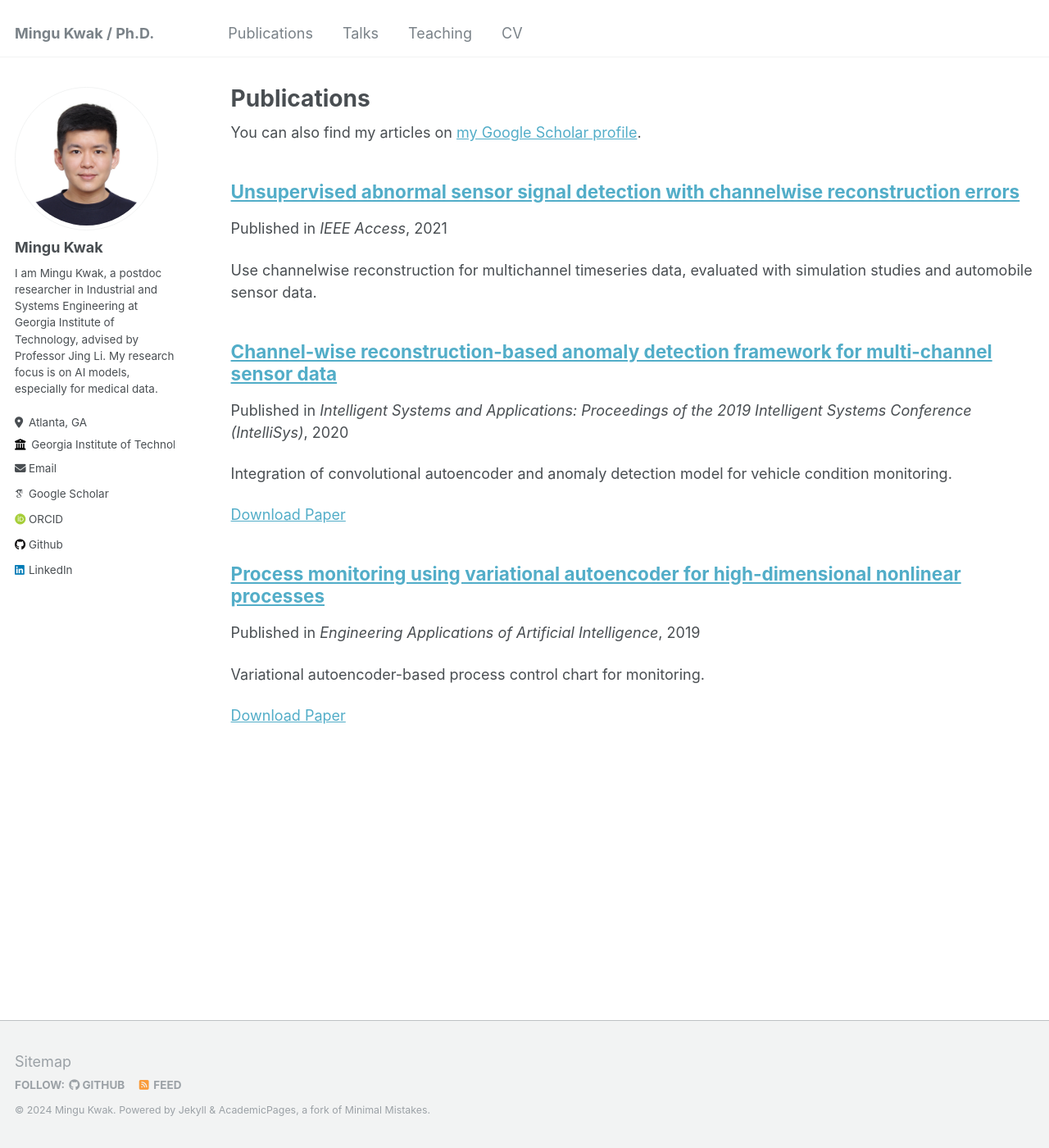
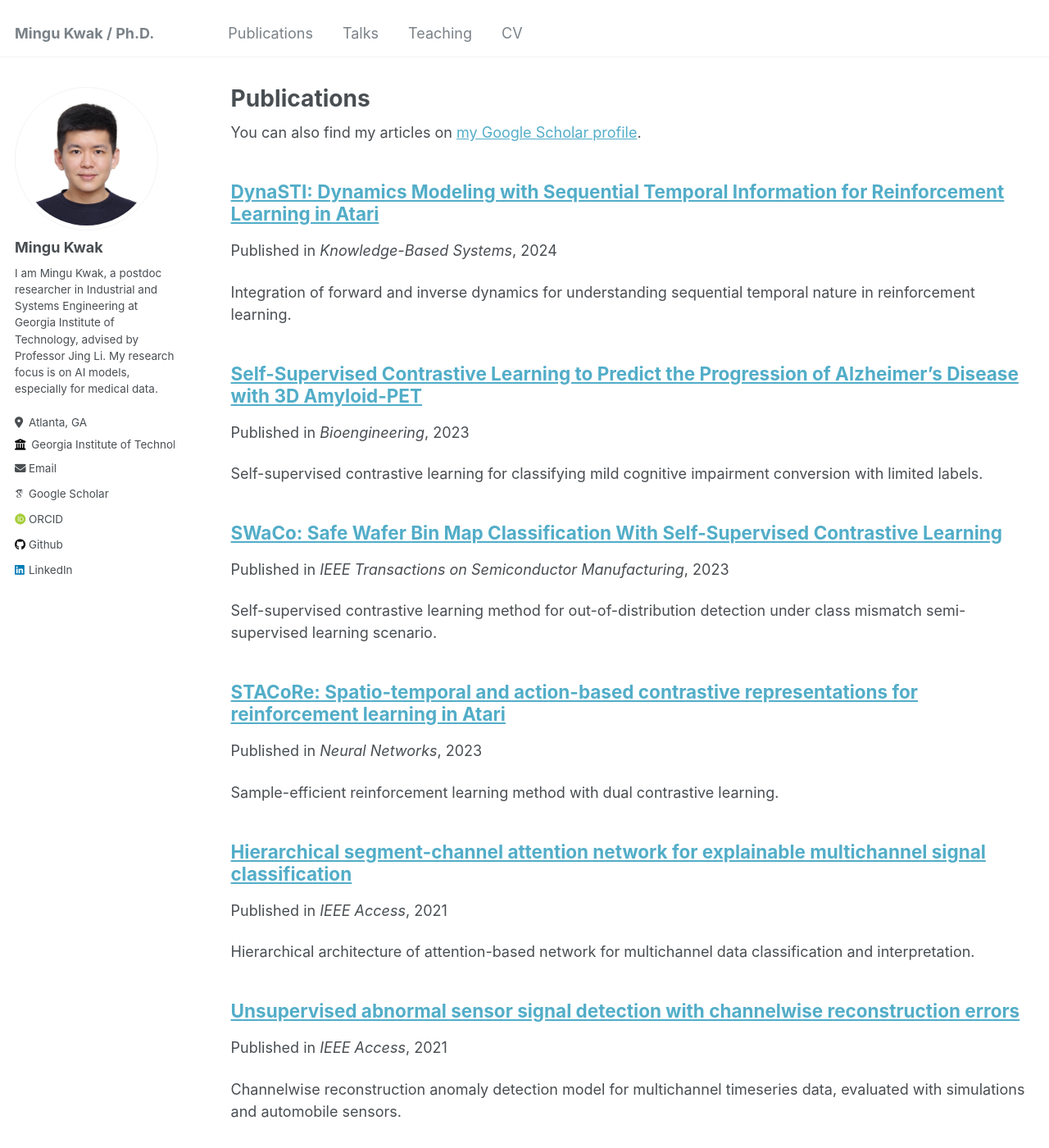
Before and after one commit to min9kwak/min9kwak.github.io, a Jekyll site: the page built from _pages/publications.md, in a window 1280 px wide and 1400 px high. Shown: the whole window at 82% size. Built offline with Jekyll 4.4.1, drawn with Linux system fonts in a browser that asks for light colours; some web fonts are replaced.

Commit message:
publications

```diff
--- a/_publications/2021-03-09-unsupervised-3.md
+++ b/_publications/2021-03-09-unsupervised-3.md
@@ -2,7 +2,7 @@
 title: "Unsupervised abnormal sensor signal detection with channelwise reconstruction errors"
 collection: publications
 permalink: /publication/2021-03-09-unsupervised-3
-excerpt: 'Use channelwise reconstruction for multichannel timeseries data, evaluated with simulation studies and automobile sensor data.'
+excerpt: 'Channelwise reconstruction anomaly detection model for multichannel timeseries data, evaluated with simulations and automobile sensors.'
 date: 2021-03-09
 venue: 'IEEE Access'
 ---
--- /dev/null
+++ b/_publications/2021-08-01-hierarchical-4.md
@@ -0,0 +1,21 @@
+---
+title: "Hierarchical segment-channel attention network for explainable multichannel signal classification"
+collection: publications
+permalink: /publication/2021-08-01-hierarchical-4
+excerpt: 'Hierarchical architecture of attention-based network for multichannel data classification and interpretation.'
+date: 2021-03-09
+venue: 'IEEE Access'
+---
+
+Multichannel signal data collected from multiple sensors are widely used to monitor the status of various mechanical systems.
+Recently, deep neural networks have been successfully applied to multichannel signal data analysis because of their capability to learn discriminative features with minimum feature engineering.
+However, the latest deep neural networks for multichannel signal analysis lack explainability, which is essential for post hoc analysis in various fields.
+In this study, we propose an explainable neural network for the multichannel signal classification task.
+The proposed method is equipped with two levels of attention mechanisms –at the segment and channel levels– encouraging the model to focus on important parts in discriminating the status of a system.
+The derived attention probabilities facilitate interpretation of network behavior and thus can support post hoc analysis.
+To demonstrate the practicality and applicability of the proposed method, we conducted experiments on both simulated and real-world automobile data.
+The results confirmed that the proposed method is capable of accurately classifying multichannel signals and correctly identifying the critical segments and channels.
+
+[Paper Link](https://www.sciencedirect.com/science/article/abs/pii/S002002552100267X)
+
+Recommended citation: Lee, J., Do, H., Kwak, M., Kahng, H., & Kim, S. B. (2021). Hierarchical segment-channel attention network for explainable multichannel signal classification. <i>Information Sciences, 567</i>, 312-331.
--- /dev/null
+++ b/_publications/2023-03-01-stacore-5.md
@@ -0,0 +1,25 @@
+---
+title: "STACoRe: Spatio-temporal and action-based contrastive representations for reinforcement learning in Atari"
+collection: publications
+permalink: /publication/2023-03-01-stacore-5
+excerpt: 'Sample-efficient reinforcement learning method with dual contrastive learning.'
+date: 2023-03-01
+venue: 'Neural Networks'
+---
+
+With the development of deep learning technology, deep reinforcement learning (DRL) has successfully built intelligent agents in sequential decision-making problems through interaction with image-based environments.
+However, learning from unlimited interaction is impractical and sample inefficient because training an agent requires many trial and error and numerous samples.
+One response to this problem is sample-efficient DRL, a research area that encourages learning effective state representations in limited interactions with image-based environments.
+Previous methods could effectively surpass human performance by training an RL agent using self-supervised learning and data augmentation to learn good state representations from a given interaction.
+However, most of the existing methods only consider similarity of image observations so that they are hard to capture semantic representations.
+To address these challenges, we propose spatio-temporal and action-based contrastive representation (STACoRe) learning for sample-efficient DRL.
+STACoRe performs two contrastive learning to learn proper state representations. One uses the agent’s actions as pseudo labels, and the other uses spatio-temporal information.
+In particular, when performing the action-based contrastive learning, we propose a method that automatically selects data augmentation techniques suitable for each environment for stable model training.
+We train the model by simultaneously optimizing an action-based contrastive loss function and spatio-temporal contrastive loss functions in an end-to-end manner.
+This leads to improving sample efficiency for DRL. We use 26 benchmark games in Atari 2600 whose environment interaction is limited to only 100k steps.
+The experimental results confirm that our method is more sample efficient than existing methods.
+
+[Paper Link](https://www.sciencedirect.com/science/article/abs/pii/S002002552100267X)
+[Code Link](https://github.com/dudwojae/STACoRe)
+
+Recommended citation: Lee, J., Do, H., Kwak, M., Kahng, H., & Kim, S. B. (2021). Hierarchical segment-channel attention network for explainable multichannel signal classification. <i>Information Sciences, 567</i>, 312-331.
--- /dev/null
+++ b/_publications/2023-05-29-swaco-6.md
@@ -0,0 +1,23 @@
+---
+title: "SWaCo: Safe Wafer Bin Map Classification With Self-Supervised Contrastive Learning"
+collection: publications
+permalink: /publication/2023-05-29-stacore-6
+excerpt: 'Self-supervised contrastive learning method for out-of-distribution detection under class mismatch semi-supervised learning scenario.'
+date: 2023-05-29
+venue: 'IEEE Transactions on Semiconductor Manufacturing'
+---
+
+Defect patterns exhibited in wafer bin maps (WBMs) can provide essential clues about critical process failures to field engineers.
+In modern manufacturing processes, the automatic WBM defect pattern classification is critical for yield improvement.
+Although it is difficult to collect sufficient labels while a lot of unlabeled data is given, most existing studies have mainly used only labeled WBM data.
+Moreover, the unlabeled out-of-distribution (OOD) WBMs are inevitably collected. It degrades the performance of semi-supervised models.
+To this end, we propose a method for safe wafer bin map classification with self-supervised contrastive learning (SWaCo) to effectively exploit the unlabeled data with OOD.
+We propose a loss function to utilize label information in the pre-training step to learn more suitable representations for the downstream WBM classification task.
+The negative labeled examples of the same class as the anchor are used for additional positive examples.
+Moreover, we investigate proper data augmentation for WBM self-supervised contrastive learning.
+To evaluate the performance and the applicability of the proposed method, experiments are conducted on a public benchmark WBM dataset, WM-811K.
+The results demonstrate that the proposed method achieves better classification accuracy than existing methods, especially when only a small amount of class information is given.
+
+[Paper Link](https://ieeexplore.ieee.org/abstract/document/10138110)
+
+Recommended citation: Kwak, M. G., Lee, Y. J., & Kim, S. B. (2023). SWaCo: Safe Wafer Bin Map Classification With Self-Supervised Contrastive Learning. <i>IEEE Transactions on Semiconductor Manufacturing, 36</i>(3), 416-424.
--- /dev/null
+++ b/_publications/2023-09-28-alzheimer-7.md
@@ -0,0 +1,24 @@
+---
+title: "Self-Supervised Contrastive Learning to Predict the Progression of Alzheimer’s Disease with 3D Amyloid-PET"
+collection: publications
+permalink: /publication/2023-09-28-alzheimer-7
+excerpt: 'Self-supervised contrastive learning for classifying mild cognitive impairment conversion with limited labels.'
+date: 2023-09-28
+venue: 'Bioengineering'
+---
+
+Early diagnosis of Alzheimer’s disease (AD) is an important task that facilitates the development of treatment and prevention strategies, and may potentially improve patient outcomes.
+Neuroimaging has shown great promise, including the amyloid-PET, which measures the accumulation of amyloid plaques in the brain—a hallmark of AD.
+It is desirable to train end-to-end deep learning models to predict the progression of AD for individuals at early stages based on 3D amyloid-PET.
+However, commonly used models are trained in a fully supervised learning manner, and they are inevitably biased toward the given label information.
+To this end, we propose a selfsupervised contrastive learning method to accurately predict the conversion to AD for individuals with mild cognitive impairment (MCI) with 3D amyloid-PET.
+The proposed method, SMoCo, uses both labeled and unlabeled data to capture general semantic representations underlying the images.
+As the downstream task is given as classification of converters vs. non-converters, unlike the general self-supervised learning problem that aims to generate task-agnostic representations, SMoCo additionally utilizes the label information in the pre-training.
+To demonstrate the performance of our method, we conducted experiments on the Alzheimer’s Disease Neuroimaging Initiative (ADNI) dataset.
+The results confirmed that the proposed method is capable of providing appropriate data representations, resulting in accurate classification.
+SMoCo showed the best classification performance over the existing methods, with AUROC = 85.17%, accuracy = 81.09%, sensitivity = 77.39%, and specificity = 82.17%.
+While SSL has demonstrated great success in other application domains of computer vision, this study provided the initial investigation of using a proposed self-supervised contrastive learning model, SMoCo, to effectively predict MCI conversion to AD based on 3D amyloid-PET.
+
+[Paper Link](https://www.mdpi.com/2306-5354/10/10/1141)
+
+Recommended citation: Kwak, M. G., Su, Y., Chen, K., Weidman, D., Wu, T., Lure, F., ... & Alzheimer’s Disease Neuroimaging Initiative. (2023). Self-Supervised Contrastive Learning to Predict the Progression of Alzheimer’s Disease with 3D Amyloid-PET. <i>Bioengineering, 10</i>(10), 1141.
--- /dev/null
+++ b/_publications/2024-06-09-dynasti-8.md
@@ -0,0 +1,24 @@
+---
+title: "DynaSTI: Dynamics Modeling with Sequential Temporal Information for Reinforcement Learning in Atari"
+collection: publications
+permalink: /publication/2024-06-09-dynasti-8
+excerpt: 'Integration of forward and inverse dynamics for understanding sequential temporal nature in reinforcement learning.'
+date: 2024-06-09
+venue: 'Knowledge-Based Systems'
+---
+
+Deep reinforcement learning (DRL) has shown remarkable capabilities in solving sequential decision-making problems.
+However, DRL requires extensive interactions with image-based environments.
+Existing methods have combined self-supervised learning or data augmentation to improve sample efficiency.
+While understanding the temporal information dynamics of the environment is important for effective learning, many methods do not consider these factors.
+To address the sample efficiency problem, we propose dynamics modeling with sequential temporal information (DynaSTI) that incorporates environmental dynamics and leverages the correlation among trajectories to improve sample efficiency.
+DynaSTI uses an effective learning strategy for state representation as an auxiliary task, using gated recurrent units to capture temporal information.
+It also integrates forward and inverse dynamics modeling in a hierarchical configuration, enhancing the learning of environmental dynamics compared to using each model separately.
+The hierarchical structure of DynaSTI enhances the stability of inverse dynamics modeling during training by using inputs derived from forward dynamics modeling, which focuses on feature extraction related to controllable state.
+This approach effectively filters out noisy information. Consequently, using denoised inputs from forward dynamics modeling results in improved stability when training inverse dynamics modeling, rather than using inputs directly from the encoder.
+We demonstrate the effectiveness of DynaSTI through experiments on the Atari game benchmark, limiting the environment interactions to 100k steps.
+Our extensive experiments confirm that DynaSTI significantly improves the sample efficiency of DRL, outperforming comparison methods in terms of statistically reliable metrics and nearing human-level performance.
+
+[Paper Link](https://www.sciencedirect.com/science/article/abs/pii/S0950705124007378)
+
+Recommended citation: Kim, J., Lee, Y. J., Kwak, M., Park, Y. J., & Kim, S. B. (2024). DynaSTI: Dynamics Modeling with Sequential Temporal Information for Reinforcement Learning in Atari. <i>Knowledge-Based Systems</i>, 112103.
```
